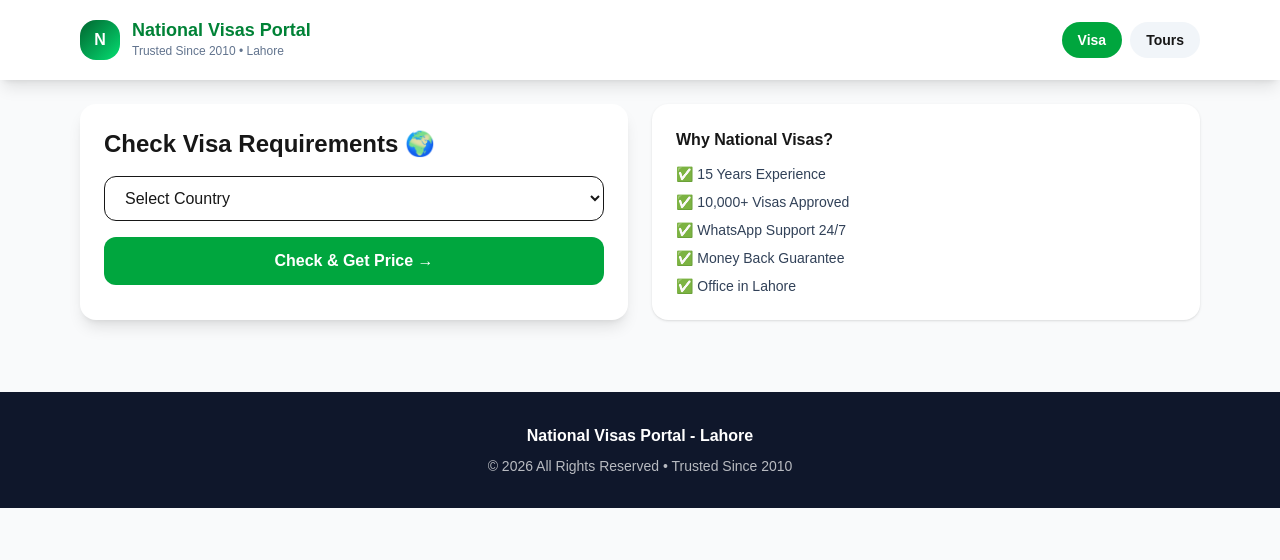
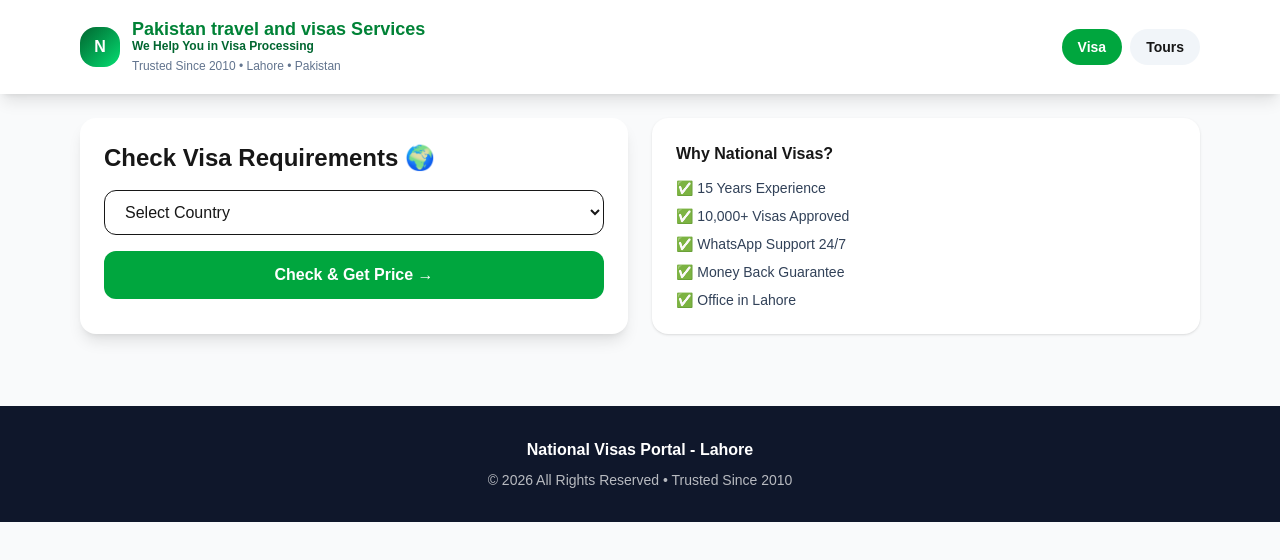
Before and after one commit to noorburst81/national_visas_portal_pk, a Next.js app: page / in a window 1280 px wide. Shown: the top 560 px of the page. Built offline with nearby package versions, Linux system fonts and the light colour scheme.

Commit message:
Revise title and description for visa services
Updated the heading and description for visa services.

```diff
--- a/app/page.tsx
+++ b/app/page.tsx
@@ -130,8 +130,9 @@ export default function Home() {
           <div className="flex items-center gap-3">
             <div className="h-10 w-10 bg-gradient-to-br from-green-800 to-green-400 rounded-2xl flex items-center justify-center text-white font-black">N</div>
             <div>
-              <h1 className="font-black text-green-700 text-lg leading-none">National Visas Portal</h1>
-              <p className="text-xs text-slate-500 mt-1">Trusted Since 2010 • Lahore</p>
+              <h1 className="font-black text-green-700 text-lg leading-none">Pakistan travel and visas Services</h1>
+              <p className="text-xs font-bold text-green-800">We Help You in Visa Processing</p>
+<p className="text-xs text-slate-500 mt-1">Trusted Since 2010 • Lahore • Pakistan</p>
             </div>
           </div>
           <div className="flex gap-2">
```
